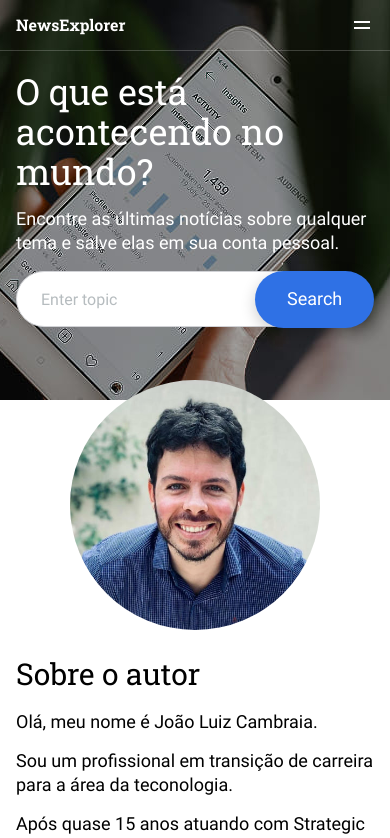
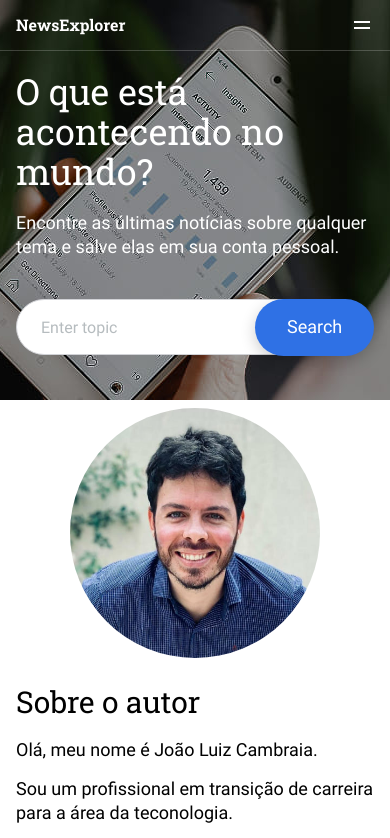
Before and after one commit to jlcambraia/news-explorer-frontend, a React (Vite) app: page / in a window 390 px wide. Shown: the top 838 px of the page. Built offline with nearby package versions, Linux system fonts and the light colour scheme.

Commit message:
refactor: melhora a responsividade

```diff
--- a/src/pages/Main/components/Search/Search.css
+++ b/src/pages/Main/components/Search/Search.css
@@ -79,7 +79,7 @@
 
   .search__title {
     width: 100%;
-    margin: 0 0 16px;
+    margin: 0 0 40px;
   }
 
   .search__subtitle {
@@ -88,18 +88,22 @@
 }
 
 @media screen and (max-width: 443px) {
+  .search__title {
+    margin: 0 0 20px;
+  }
+
   .search__subtitle {
-    margin: 0 0 32px;
+    margin: 0 0 28px;
   }
 }
 
-@media screen and (max-width: 391px) {
+@media screen and (max-width: 397px) {
   .search {
     padding: 20px 16px;
   }
 
   .search__subtitle {
-    margin: 0 0 16px;
+    margin: 0 0 40px;
   }
 }
 
@@ -109,7 +113,6 @@
     display: flex;
     flex-direction: column;
     justify-content: space-between;
-    height: 100%;
   }
 
   .search__title {
```
